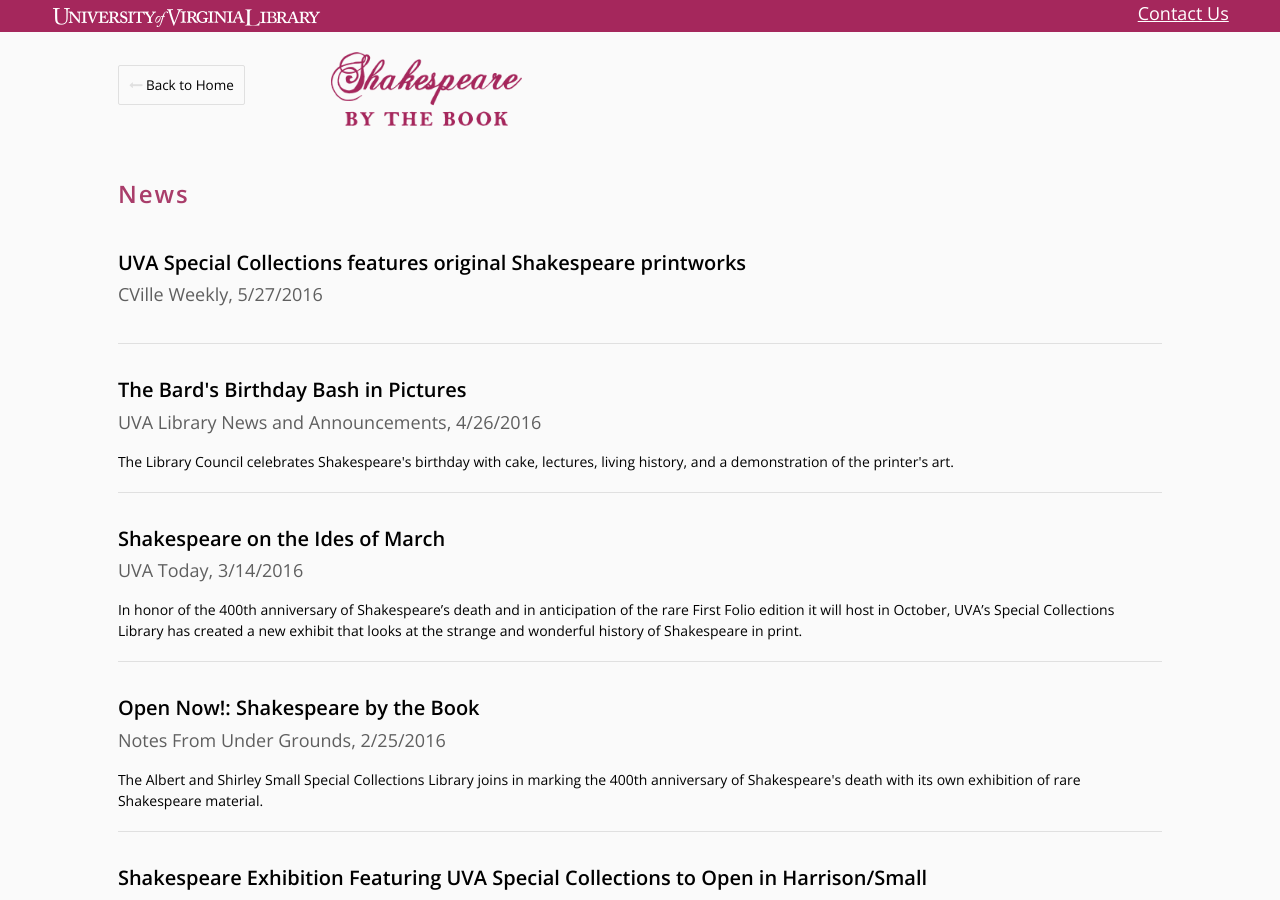
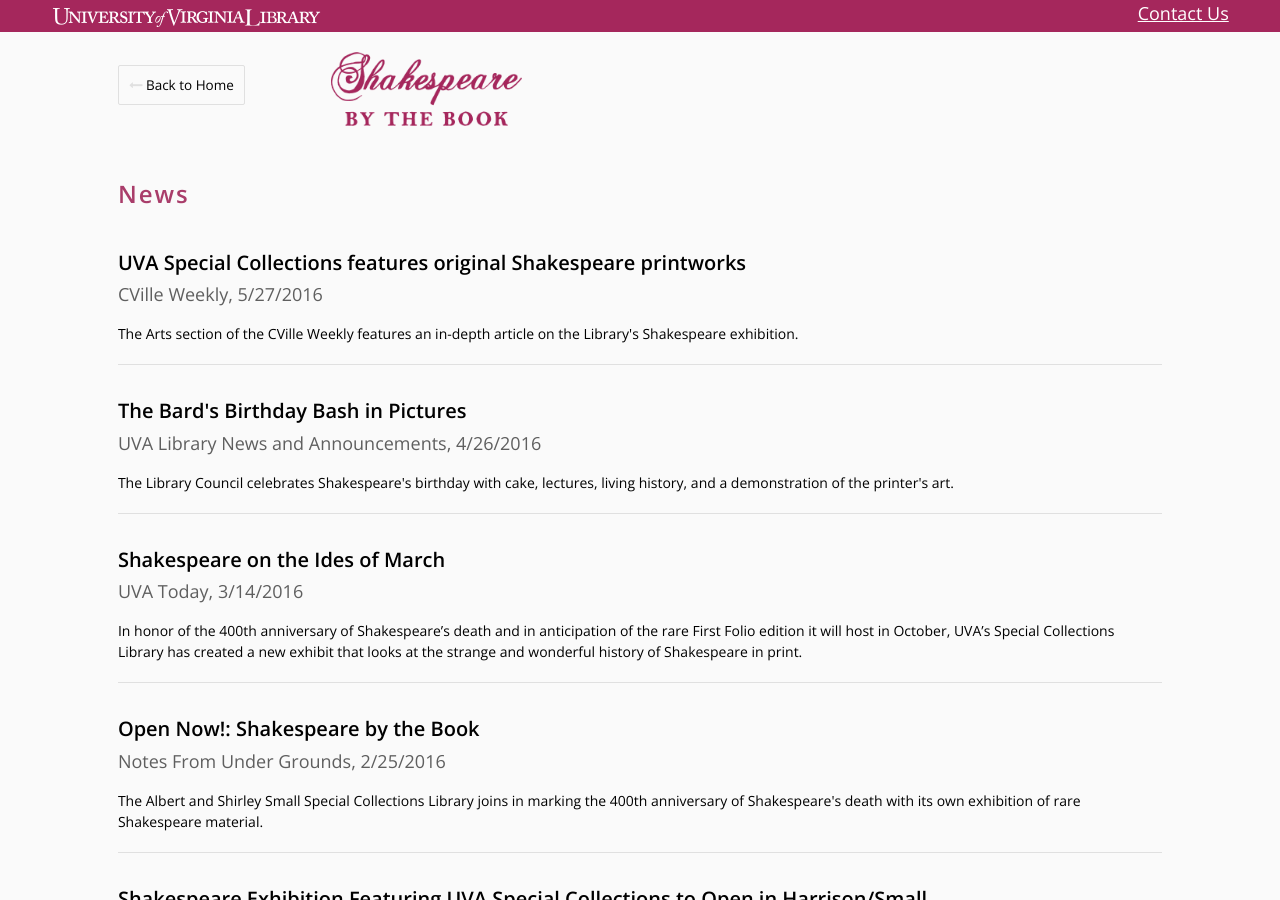
Before and after one commit to uvalib/shakespeare, a Jekyll site: the page built from news.html, in a window 1280 px wide and 900 px high. Built offline with Jekyll 4.4.1, drawn with Linux system fonts in a browser that asks for light colours; nearby versions of some CDN libraries.

Commit message:
Update 2016-04-23-shakespeare-in-cville.html

```diff
--- a/_news/2016-04-23-shakespeare-in-cville.html
+++ b/_news/2016-04-23-shakespeare-in-cville.html
@@ -2,6 +2,6 @@
 title: "UVA Special Collections features original Shakespeare printworks"
 link: "http://www.c-ville.com/uva-special-collections-features-original-shakespeare-printworks/#.V02-4ORRLHB"
 subtitle: "CVille Weekly, 5/27/2016"
-copy: ""
+copy: "The Arts section of the CVille Weekly features an in-depth article on the Library's Shakespeare exhibition."
 published_date: ""
 ---
```
